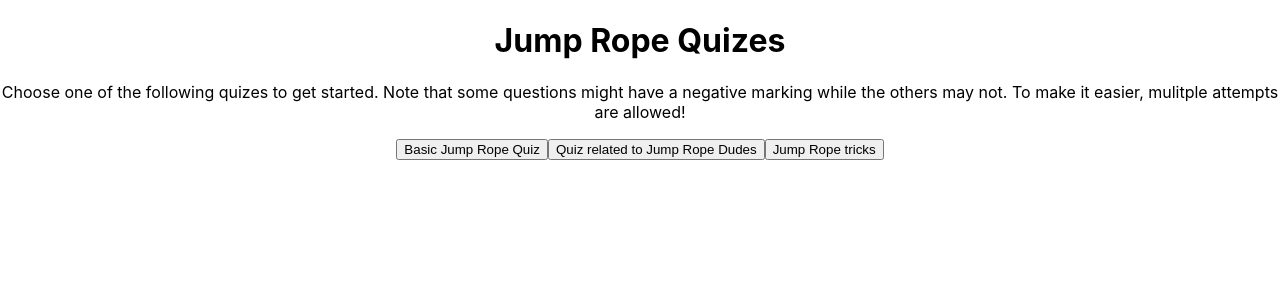
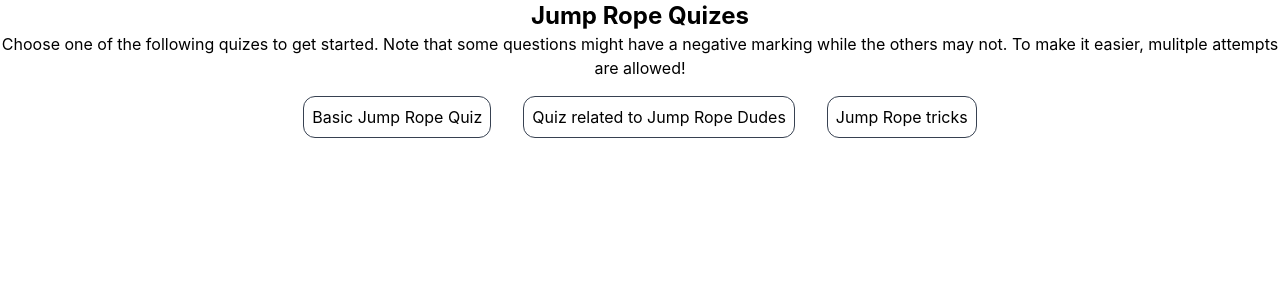
Before and after one commit to supminn/neoG_Quiz, a React (Create React App) app: page / in a window 1280 px wide. Shown: the top 300 px of the page. Built offline with nearby package versions, Linux system fonts and the light colour scheme.

Commit message:
configured tailwind

```diff
--- /dev/null
+++ b/craco.config.js
@@ -0,0 +1,10 @@
+module.exports = {
+    style: {
+      postcss: {
+        plugins: [
+          require('tailwindcss'),
+          require('autoprefixer'),
+        ],
+      },
+    },
+  }
--- a/src/Components/Home.tsx
+++ b/src/Components/Home.tsx
@@ -1,14 +1,16 @@
 import { useNavigate } from "react-router";
-import { quizes } from "../data/getQuiz"
+import { quizes } from "../Data/getQuiz"
+import { blackWhiteButton, header1 } from "../Styles/Style";
+
 
 export const Home = ({setQuizName}: {setQuizName: React.Dispatch<React.SetStateAction<string>>}) => {
     const navigate = useNavigate();
     return(
         <>
-        <h1>Jump Rope Quizes</h1>
+        <h1 className={header1}>Jump Rope Quizes</h1>
         <p>Choose one of the following quizes to get started. Note that some questions might have a negative marking while the others may not. To make it easier, mulitple attempts are allowed!</p>
         {quizes.map(quiz => (
-            <button key={quiz.quizName} onClick={() => {
+            <button className={blackWhiteButton} key={quiz.quizName} onClick={() => {
                 setQuizName(quiz.quizName);
                 navigate("/quiz");
             }}>{quiz.quizName}</button>
--- a/src/Components/QuizData.tsx
+++ b/src/Components/QuizData.tsx
@@ -1,6 +1,7 @@
 import { useReducer } from "react";
-import { quizes } from "../data/getQuiz";
-import { Quiz } from "../data/quiz.types";
+import { quizes } from "../Data/getQuiz";
+// import { Quiz } from "../data/Quiz";
+import { blackWhiteButton } from "../Styles/Style";
 
 type ActionType =
   | {
@@ -41,7 +42,7 @@
 };
 export const QuizData = ({ quizName }: { quizName: string }) => {
   const [{ score, questionNo }, dispatch] = useReducer(reducer, initialState);
-  const selectedQuiz:Quiz = quizes.find((quiz) => quiz.quizName === quizName)! //not-null assertion operator
+  const selectedQuiz: Quiz = quizes.find((quiz) => quiz.quizName === quizName)! //not-null assertion operator
   const totalQuestions: number = selectedQuiz.questions.length;
 
   return (
@@ -54,7 +55,7 @@
           </p>
           <p>{selectedQuiz.questions[questionNo].question}</p>
           {selectedQuiz.questions[questionNo].options.map((option) => (
-            <button
+            <button className={blackWhiteButton}
               key={option.value}
               style={{ display: "block", margin: "auto" }}
               onClick={() =>
--- a/src/Components/ScoreBoard.tsx
+++ b/src/Components/ScoreBoard.tsx
@@ -1,4 +1,4 @@
-import { quizes } from "../data/getQuiz"
+import { quizes } from "../Data/getQuiz"
 
 export const ScoreBoard = () => {
     return(
--- /dev/null
+++ b/src/Styles/Style.ts
@@ -0,0 +1,2 @@
+export const header1: string = "text-2xl font-bold";
+export const blackWhiteButton: string = "m-4 p-2 rounded-xl border border-gray-700 hover:bg-black hover:text-white";
--- a/src/data/getQuiz.ts
+++ b/src/data/getQuiz.ts
@@ -1,4 +1,3 @@
-import { Quiz, Quizes } from "./quiz.types";
 
 export const BasicQuiz: Quiz = {
   quizName: "Basic Jump Rope Quiz",
--- a/src/index.css
+++ b/src/index.css
@@ -1,3 +1,8 @@
+
+@tailwind base;
+@tailwind components;
+@tailwind utilities;
+
 body {
   margin: 0;
   font-family: -apple-system, BlinkMacSystemFont, 'Segoe UI', 'Roboto', 'Oxygen',
--- /dev/null
+++ b/tailwind.config.js
@@ -0,0 +1,11 @@
+module.exports = {
+  purge: ['./src/**/*.{js,jsx,ts,tsx}', './public/index.html'],
+  darkMode: false, // or 'media' or 'class'
+  theme: {
+    extend: {},
+  },
+  variants: {
+    extend: {},
+  },
+  plugins: [],
+}
```
Also changed, not shown: package.json (+5 -3 lines), src/Types/Quiz.d.ts (renamed from src/data/quiz.types.ts, +4 -4 lines), 2 other files (tests, documents, lock files or other folders).
